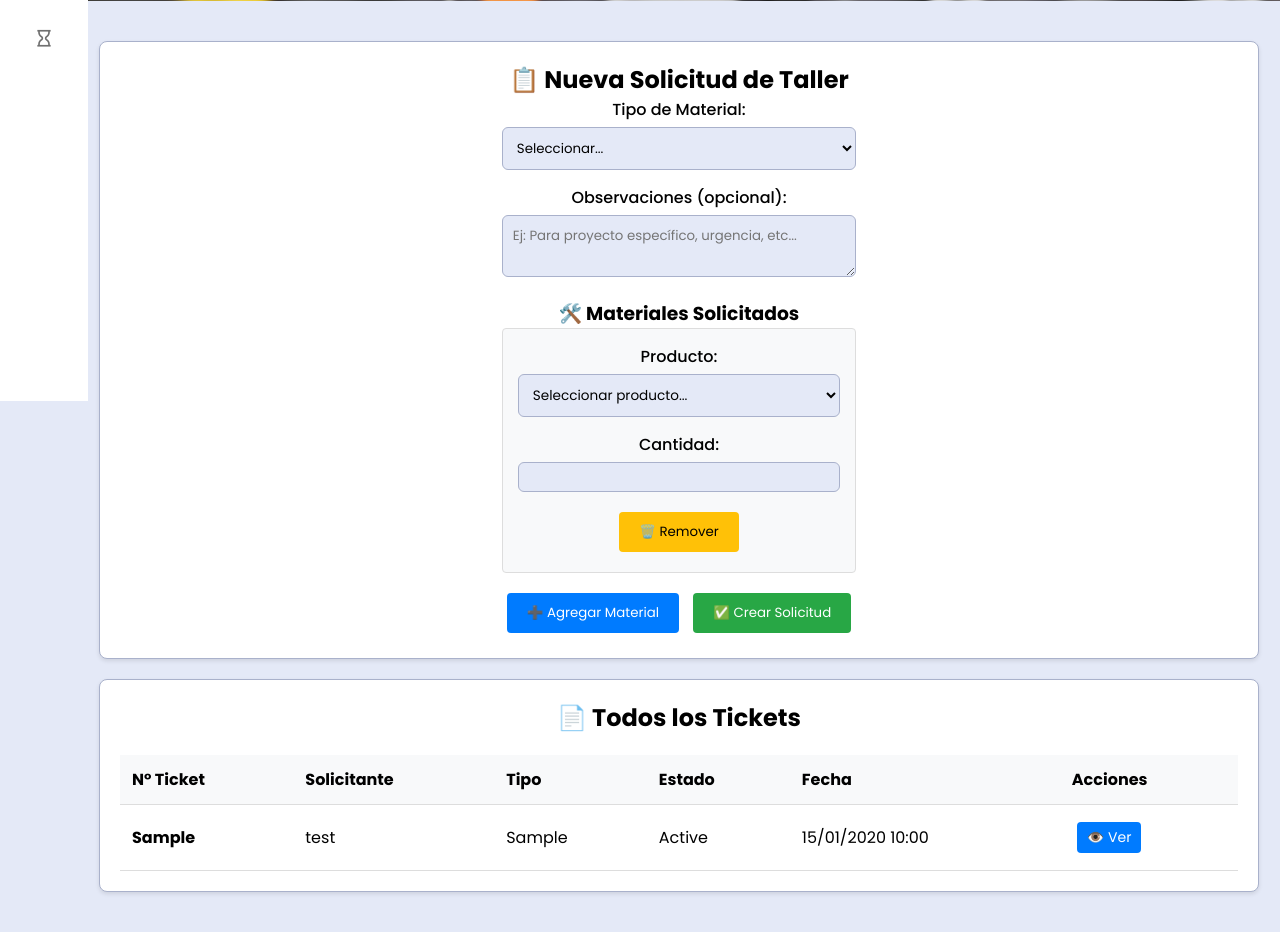
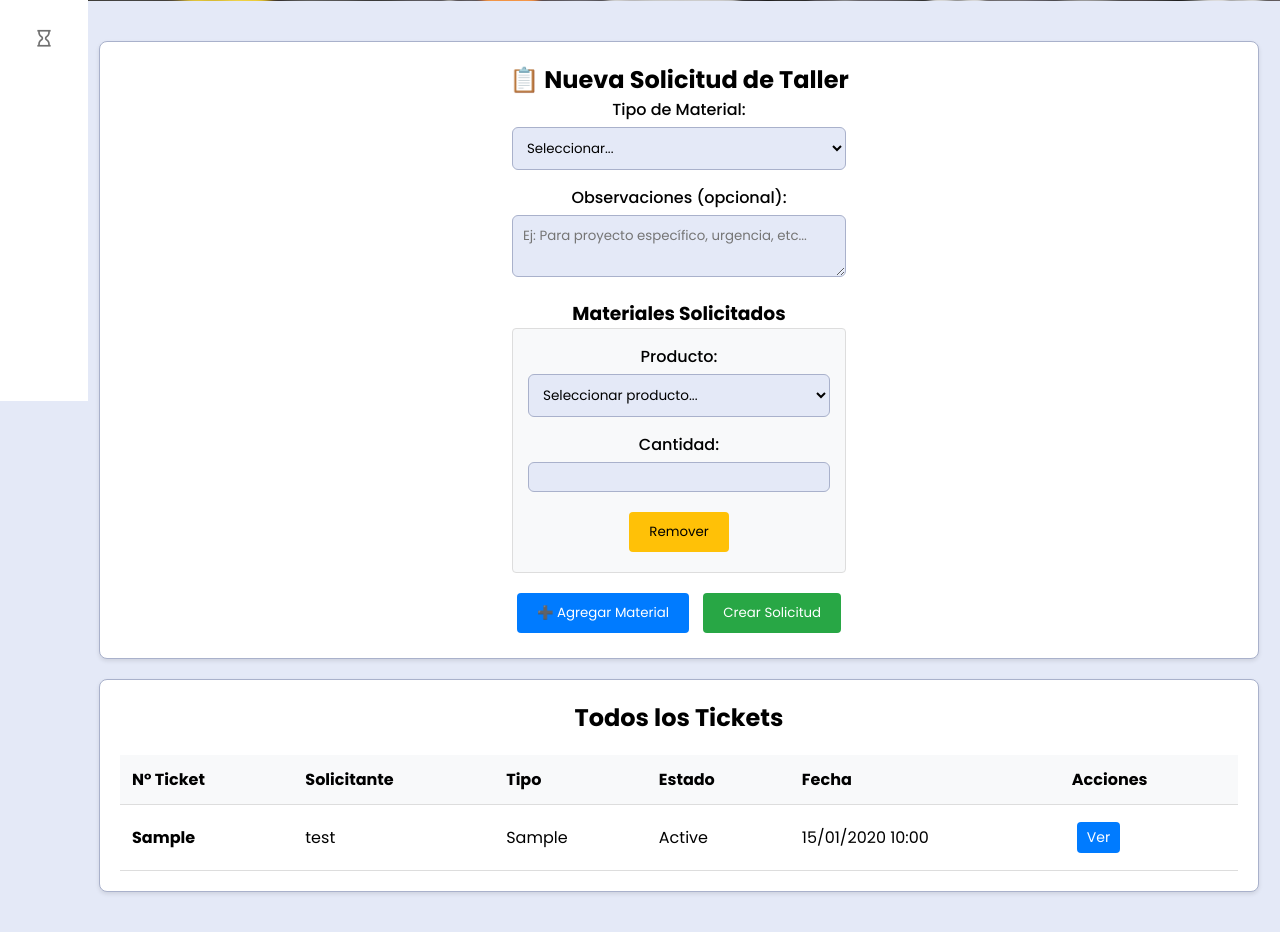
Before and after one commit to cel274/siferdeploy, a PHP site: page /tickets.php in a window 1280 px wide. Shown: the part 399-1331 px from the top of the page. Run offline with PHP 8.4, Linux system fonts and the light colour scheme; a user stored in the database is signed in; data comes from the database, SQL or seed files in the repository; tables that the repository leaves empty or names only in its code hold one stand-in row (values such as "Sample post"); data that the repository does not hold is empty; some libraries are stand-ins or nearby versions.

Commit message:
Update tickets.php

```diff
--- a/public/tickets.php
+++ b/public/tickets.php
@@ -222,7 +222,7 @@
                         <textarea id="observaciones" name="observaciones" rows="2" placeholder="Ej: Para proyecto específico, urgencia, etc..."></textarea>
                     </div>
 
-                    <h3>🛠️ Materiales Solicitados</h3>
+                    <h3>Materiales Solicitados</h3>
                     <div id="items-container" class="items-container-limited">
                         <div class="item-row">
                             <div class="form-group">
@@ -243,19 +243,19 @@
                                 <label>Cantidad:</label>
                                 <input type="number" class="cantidad" name="productos[0][cantidad]" min="1" required style="padding: 4px 8px;">
                             </div>
-                            <button type="button" class="btn btn-warning remover-item">🗑️ Remover</button>
+                            <button type="button" class="btn btn-warning remover-item">Remover</button>
                         </div>
                     </div>
 
                     <div style="margin-top: 15px;">
                         <button type="button" class="btn btn-primary" id="agregar-item">➕ Agregar Material</button>
-                        <button type="submit" class="btn btn-success">✅ Crear Solicitud</button>
+                        <button type="submit" class="btn btn-success">Crear Solicitud</button>
                     </div>
                 </form>
             </div>
 
             <div class="card">
-                <h2><?php echo $es_admin ? '📄 Todos los Tickets' : '📄 Mis Tickets'; ?></h2>
+                <h2><?php echo $es_admin ? 'Todos los Tickets' : 'Mis Tickets'; ?></h2>
                 <?php
                 if ($es_admin) {
                     $sql = "SELECT t.*, u.nombre as usuario_nombre
@@ -297,14 +297,14 @@
                             <td class="estado-<?php echo $ticket['estado']; ?>">
                                 <?php echo ucfirst($ticket['estado']); ?>
                                 <?php if (isset($ticket['estado_devolucion']) && $ticket['estado_devolucion'] == 'completada'): ?>
-                                    <br><span class="badge bg-success">✅ Devuelto</span>
+                                    <br><span class="badge bg-success">Devuelto</span>
                                 <?php endif; ?>
                             </td>
                             <td><?php echo date('d/m/Y H:i', strtotime($ticket['fecha_solicitud'])); ?></td>
                             <td>
     <div class="action-buttons">
         <button class="btn btn-primary btn-sm" onclick="verDetalle(<?php echo $ticket['idTicket']; ?>)">
-            👁️ Ver
+            Ver
         </button>
 
         <!-- Botones condicionales para admin -->
@@ -312,11 +312,11 @@
             <?php if ($ticket['estado'] == 'pendiente'): ?>
                 <form method="POST" action="aprobar_ticket.php" style="display: inline;">
                     <input type="hidden" name="ticket_id" value="<?= $ticket['idTicket'] ?>">
-                    <button type="submit" name="aprobar_ticket" class="btn btn-success btn-sm">✅ Aprobar</button>
+                    <button type="submit" name="aprobar_ticket" class="btn btn-success btn-sm">Aprobar</button>
                 </form>
                 <form method="POST" action="rechazar_ticket.php" style="display: inline;">
                     <input type="hidden" name="ticket_id" value="<?= $ticket['idTicket'] ?>">
-                    <button type="submit" name="rechazar_ticket" class="btn btn-danger btn-sm">❌ Rechazar</button>
+                    <button type="submit" name="rechazar_ticket" class="btn btn-danger btn-sm">Rechazar</button>
                 </form>
             <?php elseif ($ticket['estado'] == 'aprobado' && (!isset($ticket['estado_devolucion']) || $ticket['estado_devolucion'] == 'pendiente')): ?>
                 <form method="POST" action="devolver_ticket.php" style="display: inline;">
@@ -324,7 +324,7 @@
                     <button type="submit" name="devolver_ticket" class="btn btn-warning btn-sm">🔄 Devolver</button>
                 </form>
             <?php elseif (isset($ticket['estado_devolucion']) && $ticket['estado_devolucion'] == 'completada'): ?>
-                <span class="badge bg-success">✅ Devuelto</span>
+                <span class="badge bg-success">Devuelto</span>
             <?php endif; ?>
         <?php endif; ?>
     </div>
@@ -369,7 +369,7 @@
                         <label>Cantidad Solicitada:</label>
                         <input type="number" class="cantidad" name="productos[${itemCount}][cantidad]" min="1" required>
                     </div>
-                    <button type="button" class="btn btn-warning remover-item">🗑️ Remover</button>
+                    <button type="button" class="btn btn-warning remover-item">Remover</button>
                 `;
                 container.appendChild(newItem);
                 itemCount++;
```
